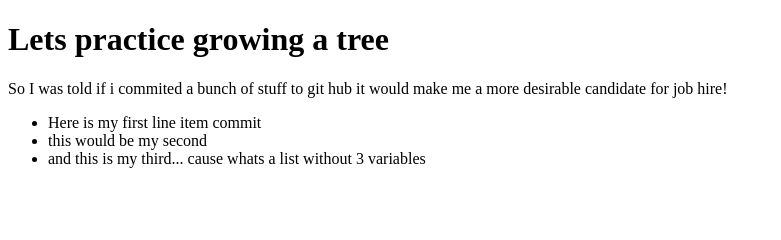
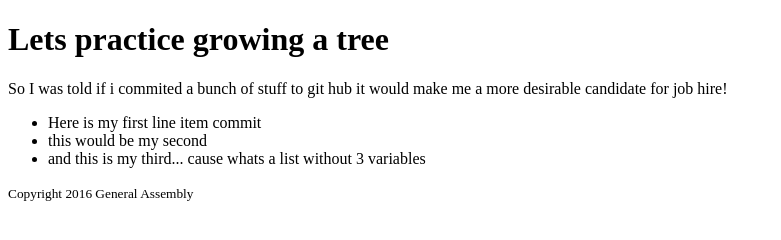
Before and after one commit to katajello/github-deploy-test, a plain HTML site: page index.html in a window 1280 px wide. Shown: the whole page, without its empty margins (0-781 px from the left). Drawn offline with Linux system fonts and the light colour scheme.

Commit message:
added copyright info

```diff
--- a/index.html
+++ b/index.html
@@ -15,5 +15,6 @@
         <li>this would be my second</li>
         <li>and this is my third... cause whats a list without 3 variables</li>
       </ul>
+      <small>Copyright 2016 General Assembly</small>
   </body>
 </html>
```
